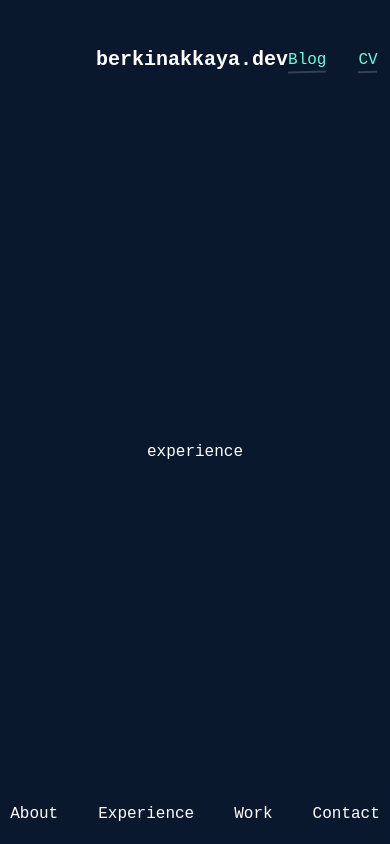
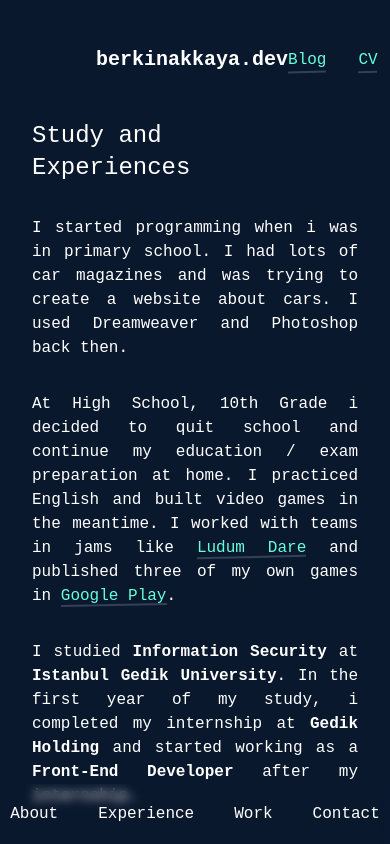
Before and after one commit to BerkinAKKAYA/berkinakkaya.com, a Nuxt app: page /experience in a window 390 px wide. Built offline with nearby package versions, Linux system fonts and the light colour scheme; a web font is replaced by a local one.

Commit message:
animations, effects, new pages

```diff
--- a/layouts/global.scss
+++ b/layouts/global.scss
@@ -4,10 +4,6 @@
 	--primary-color: hsl(216, 65%, 11%);
 	--secondary-color: hsl(166, 100%, 70%);
 	--primary-white: hsl(216, 65%, 90%);
-}
-
-*, *::before, *::after {
-	transition: .3s ease;
 }
 
 body, p {
@@ -48,7 +44,6 @@ a.link {
 	color: var(--primary-white);
 }
 
-
 .page-enter main,
 .page-leave-to main,
 .page-enter-active main,
@@ -56,3 +51,41 @@ a.link {
 	transform: scale(0) rotate(-15deg);
 	transition: .5s ease-out;
 }
+
+.container {
+	max-width: 600px;
+
+	p {
+		text-align: justify;
+	}
+}
+
+.page-header {
+	display: flex;
+	align-items: center;
+	gap: 25px;
+
+	&::after {
+		content: "";
+		flex: 1;
+		display: block;
+		width: 100%;
+		height: 1px;
+		background: var(--primary-white);
+		opacity: 0.1;
+	}
+}
+
+svg {
+	stroke-dasharray: 1000;
+	stroke-dashoffset: 1000;
+	animation: draw 8s linear forwards;
+}
+
+@keyframes draw {
+	to { stroke-dashoffset: 0 }
+}
+
+.draw-delay-500 svg { animation-delay: 800ms }
+.draw-delay-1000 svg { animation-delay: 1600ms }
+.draw-delay-1500 svg { animation-delay: 2400ms }
--- a/pages/about.vue
+++ b/pages/about.vue
@@ -1,3 +1,21 @@
 <template>
-	<NuxtLayout name="layout">about</NuxtLayout>
+	<NuxtLayout name="layout">
+		<div class="container px-8">
+			<h1 class="text-2xl page-header"><b>About Me</b></h1>
+			<p class="mt-6">
+				I am a front-end developer located in Istanbul/Turkey. I'm a
+				<b>minimalist</b>, <b>open sourcerer</b> and a <b>vim user</b>. I use
+				<a class="link" href="https://archlinux.org/" target="_blank">Arch</a>
+				by the way!
+			</p>
+		</div>
+	</NuxtLayout>
 </template>
+
+<script>
+import VueFeather from "vue-feather";
+
+export default {
+	components: { VueFeather },
+};
+</script>
--- a/pages/experience.vue
+++ b/pages/experience.vue
@@ -1,3 +1,41 @@
 <template>
-	<NuxtLayout name="layout">experience</NuxtLayout>
+	<NuxtLayout name="layout">
+		<div class="container px-8">
+			<h1 class="text-2xl page-header">Study and Experiences</h1>
+
+			<p class="mt-8">
+				I started programming when i was in primary school. I had lots of car
+				magazines and was trying to create a website about cars. I used
+				Dreamweaver and Photoshop back then.
+			</p>
+
+			<p class="mt-8">
+				At High School, 10th Grade i decided to quit school and continue my
+				education / exam preparation at home. I practiced English and built
+				video games in the meantime. I worked with teams in jams like
+				<a
+					class="link"
+					href="https://ldjam.com/users/berkin/games"
+					target="_blank"
+				>
+					Ludum Dare</a
+				>
+				and published three of my own games in
+				<a
+					class="link"
+					href="https://play.google.com/store/apps/developer?id=Berkin+Akkaya"
+					target="_blank"
+				>
+					Google Play</a
+				>.
+			</p>
+
+			<p class="mt-8">
+				I studied <b>Information Security</b> at
+				<b>Istanbul Gedik University</b>. In the first year of my study, i
+				completed my internship at <b>Gedik Holding</b> and started working as a
+				<b>Front-End Developer</b> after my internship.
+			</p>
+		</div>
+	</NuxtLayout>
 </template>
--- a/pages/index.vue
+++ b/pages/index.vue
@@ -2,27 +2,58 @@
 	<NuxtLayout name="layout">
 		<div id="hero" class="text-center sm:text-left">
 			<div class="inner">
-				<small class="text-lg opacity-75 color-secondary">Hi, I Am</small>
-				<h1 class="text-4xl sm:text-5xl lg:text-6xl mt-2 mb-6 primary-white">
+				<small
+					class="text-lg opacity-75 color-secondary reveal"
+					style="animation-delay: 0.1s"
+					>Hi, I Am</small
+				>
+				<h1
+					class="
+						text-4xl
+						sm:text-5xl
+						lg:text-6xl
+						mt-2
+						mb-6
+						primary-white
+						reveal
+					"
+					style="animation-delay: 0.5s"
+				>
 					<b>Berkin AKKAYA</b>
 				</h1>
-				<p class="text-lg about-text mb-2">
+				<p class="text-lg about-text mb-2 reveal" style="animation-delay: 1s">
 					I am a <b class="color-secondary">Front-End Developer</b>. I also
-					developed <a href="#">mobile games</a>,
-					<a href="#">productivity apps</a>, <a href="#">npm packages</a>,
-					<a href="#">cli tools</a>
+					developed <NuxtLink to="/work?filter=games">mobile games</NuxtLink>,
+					<NuxtLink to="/work?filter=apps">productivity apps</NuxtLink>,
+					<NuxtLink to="/work?filter=npm">npm packages</NuxtLink>,
+					<NuxtLink to="/work?filter=cli">cli tools</NuxtLink>
 					before.
 				</p>
 
 				<div class="mt-12 flex gap-12 justify-center sm:justify-start">
 					<a href="https://github.com/berkinakkaya" target="_blank">
-						<VueFeather type="github" stroke="white" size="64"></VueFeather>
+						<VueFeather
+							type="github"
+							stroke="white"
+							size="64"
+							class="draw-delay-500"
+						></VueFeather>
 					</a>
 					<a href="https://twitter.com/berkinakkaya" target="_blank">
-						<VueFeather type="twitter" stroke="white" size="64"></VueFeather>
+						<VueFeather
+							type="twitter"
+							stroke="white"
+							size="64"
+							class="draw-delay-1000"
+						></VueFeather>
 					</a>
 					<a href="https://linkedin.com/in/berkinakkaya" target="_blank">
-						<VueFeather type="linkedin" stroke="white" size="64"></VueFeather>
+						<VueFeather
+							type="linkedin"
+							stroke="white"
+							size="64"
+							class="draw-delay-1500"
+						></VueFeather>
 					</a>
 				</div>
 			</div></div
@@ -50,23 +81,22 @@ export default {
 
 		&::after {
 			content: "";
-			width: 100%;
 			height: 2px;
 			position: absolute;
 			left: 0;
 			right: 0;
 			bottom: -1px;
-			transform: rotate(-1.2deg);
-			background: var(--primary-white);
-			opacity: 0.2;
+			transform: rotate(-1deg);
+			border-bottom: 2px dashed var(--primary-white);
+			opacity: 0.3;
+			transition: 0.3s ease;
 		}
 
 		&:hover::after {
 			transform: rotate(0);
-			width: calc(100% + 12px);
-			left: -6px;
+			border-bottom: 2px solid var(--primary-white);
+			opacity: 0.6;
 			bottom: -3px;
-			opacity: 0.6;
 		}
 	}
 }
@@ -74,10 +104,24 @@ export default {
 .feather {
 	stroke: #66ffdb;
 	stroke-width: 1;
+	transition: 0.5s ease;
 
 	&:hover {
-		stroke-width: 2;
+		stroke-width: 1.2;
 		stroke: white;
 	}
 }
+
+.reveal {
+	opacity: 0;
+	margin-left: -50px;
+	animation: reveal 800ms ease forwards;
+}
+
+@keyframes reveal {
+	to {
+		margin-left: 0;
+		opacity: 1;
+	}
+}
 </style>
--- a/pages/work.vue
+++ b/pages/work.vue
@@ -1,3 +1,28 @@
 <template>
-	<NuxtLayout name="layout">work</NuxtLayout>
+	<NuxtLayout name="layout">
+		<div>
+			<NuxtLink to="/work?filter=a">a</NuxtLink>
+			<NuxtLink to="/work?filter=b">b</NuxtLink>
+			<NuxtLink to="/work?filter=c">c</NuxtLink>
+			<NuxtLink to="/work?filter=d">d</NuxtLink>
+
+			<p>work ({{ filter || "all" }})</p>
+		</div>
+	</NuxtLayout>
 </template>
+
+<script>
+export default {
+	data: () => ({
+		filter: "",
+	}),
+	watch: {
+		"$route.query.filter": function (filter) {
+			this.filter = filter;
+		},
+	},
+	created() {
+		this.filter = this.$route.query.filter;
+	},
+};
+</script>
```
